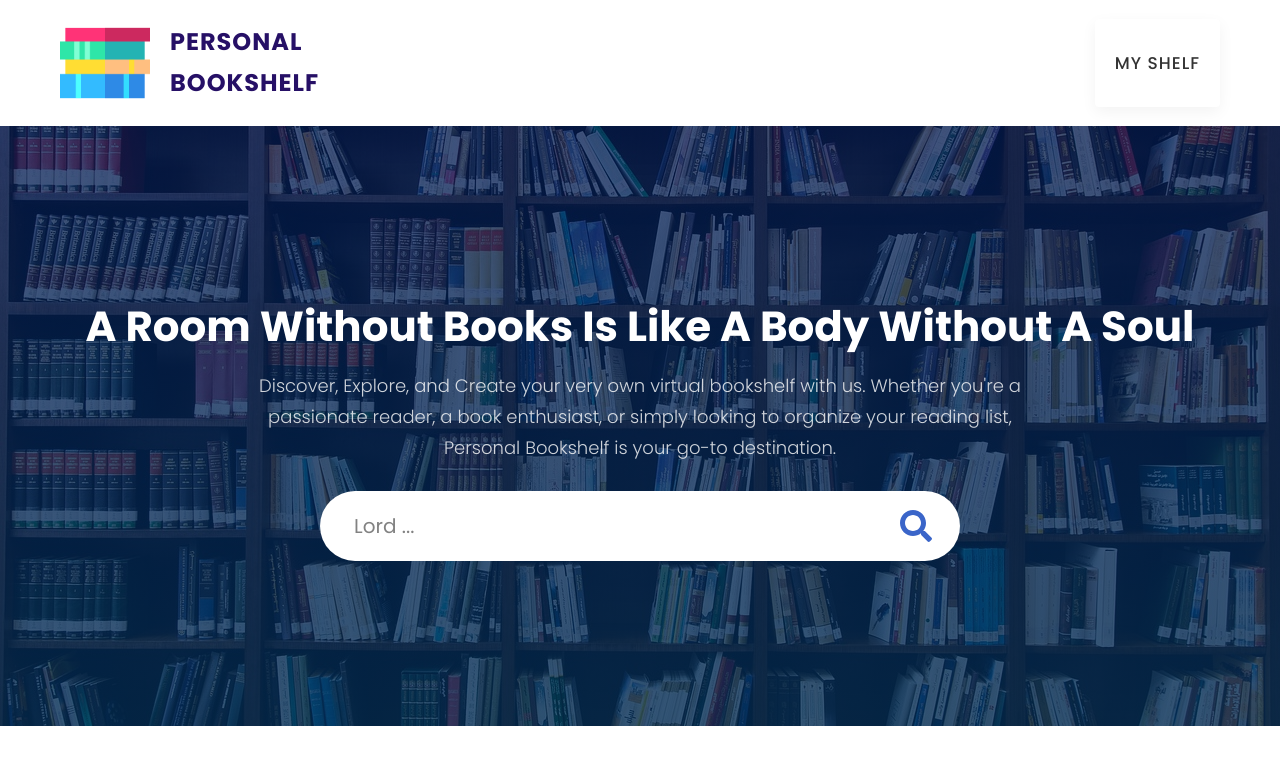
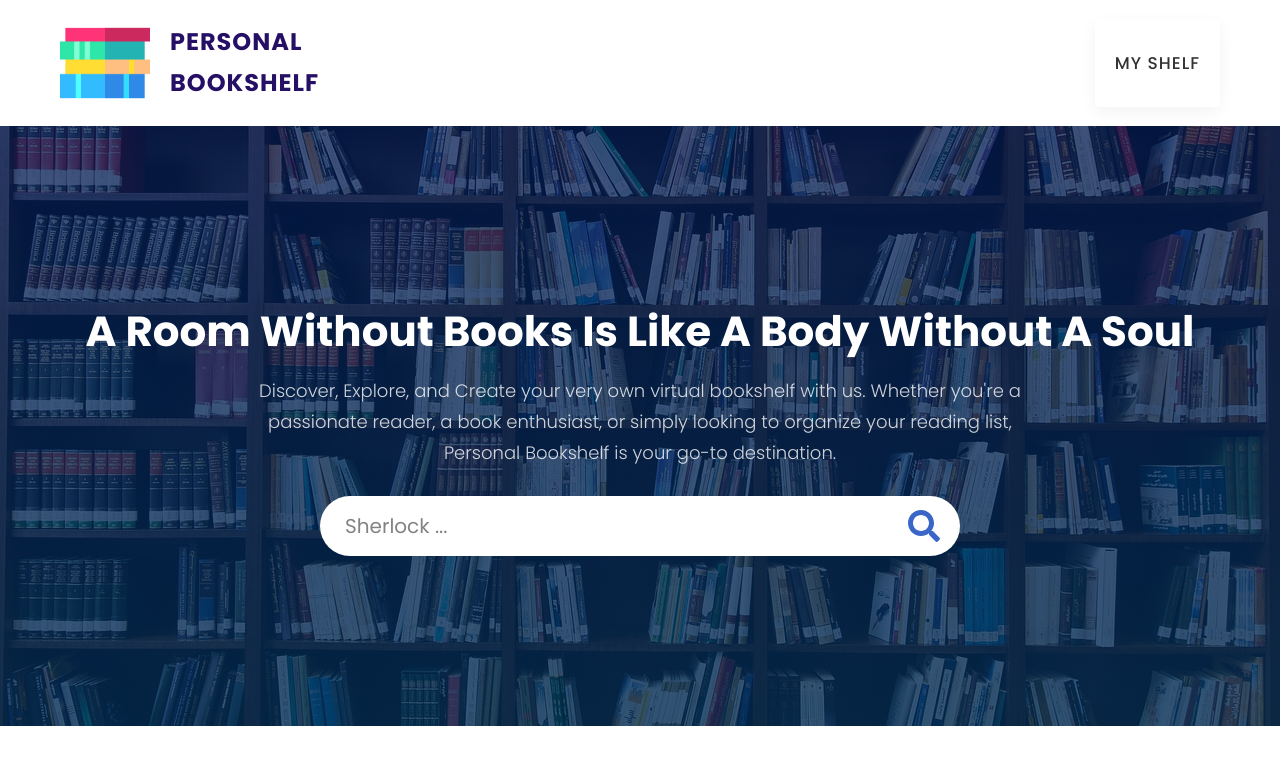
Before and after one commit to shashanksc/BookShelf, a React (Create React App) app: page / in a window 1280 px wide. Shown: the top 764 px of the page. Built offline with nearby package versions, Linux system fonts and the light colour scheme; no server answers.

Commit message:
UI fixing

```diff
--- a/src/components/Navbar/Navbar.css
+++ b/src/components/Navbar/Navbar.css
@@ -27,11 +27,11 @@ span{
     right: 0;
     top: 0;
     z-index: 10;
-    background-color: var(--black-color);
+    background-color: rgba(0, 7, 65, 0.8);
     height: 100%;
-    width: 280px;
+    width: 250px;
     display: flex;
-    padding: 10rem 3rem 0 3rem;
+    padding: 8rem 2rem 0 2rem;
     transform: translatex(100%);
     transition: var(--transition);
 }
--- a/src/components/Navbar/Navbar.jsx
+++ b/src/components/Navbar/Navbar.jsx
@@ -27,7 +27,7 @@ const Navbar = () => {
           <ul className = "navbar-nav">
 
             <li className='nav-item'>
-              <Link to = "shelf" className='nav-link text-uppercase text-white fs-22 fw-6 ls-1'>My Shelf</Link>
+              <Link to = "shelf" className='nav-link text-uppercase fs-18 fw-5 ls-1'>My Shelf</Link>
             </li>
           </ul>
         </div>
--- a/src/components/SearchForm/SearchForm.css
+++ b/src/components/SearchForm/SearchForm.css
@@ -3,12 +3,12 @@
     max-width: 680px;
 }
 .search-form-elem{
-    padding: 1.4rem 2.8rem;
+    padding: 1rem 2rem;
     border-radius: 3.8rem;
 }
 .search-form-elem .form-control{
     font-size: 2rem;
-    padding: 0.6rem;
+    padding: 0.5rem;
 }
 .search-form-elem .form-control::placeholder{
     opacity: 0.9;
--- a/src/components/SearchForm/SearchForm.jsx
+++ b/src/components/SearchForm/SearchForm.jsx
@@ -17,7 +17,7 @@ const SearchForm = () => {
     e.preventDefault();
     let tempSearchTerm = searchText.current.value.trim();
     if((tempSearchTerm.replace(/[^\w\s]/gi,"")).length === 0){
-      setSearchTerm("lORD");
+      setSearchTerm("Sherlock");
       setResultTitle("Please Enter Something ...");
     } else {
       setSearchTerm(searchText.current.value);
@@ -32,7 +32,7 @@ const SearchForm = () => {
         <div className='search-form-content'>
           <form className='search-form' onSubmit={handleSubmit}>
             <div className='search-form-elem flex flex-sb bg-white'>
-              <input type = "text" className='form-control' onChange = {handleOnChange} placeholder='Lord ...' ref = {searchText} />
+              <input type = "text" className='form-control' onChange = {handleOnChange} placeholder='Sherlock ...' ref = {searchText} />
               <button type = "submit" className='flex flex-c' onClick={handleSubmit}>
                 <FaSearch className='text-purple' size = {32} />
               </button>
```
